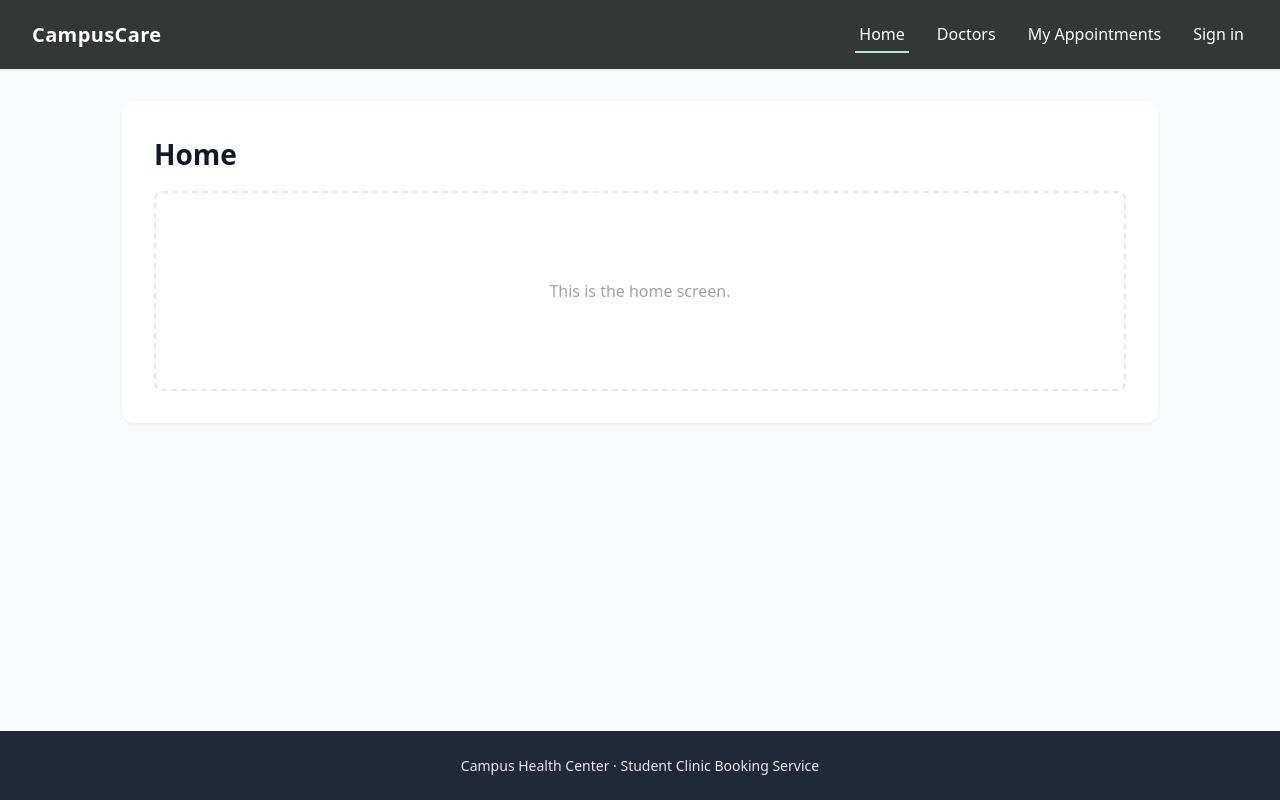
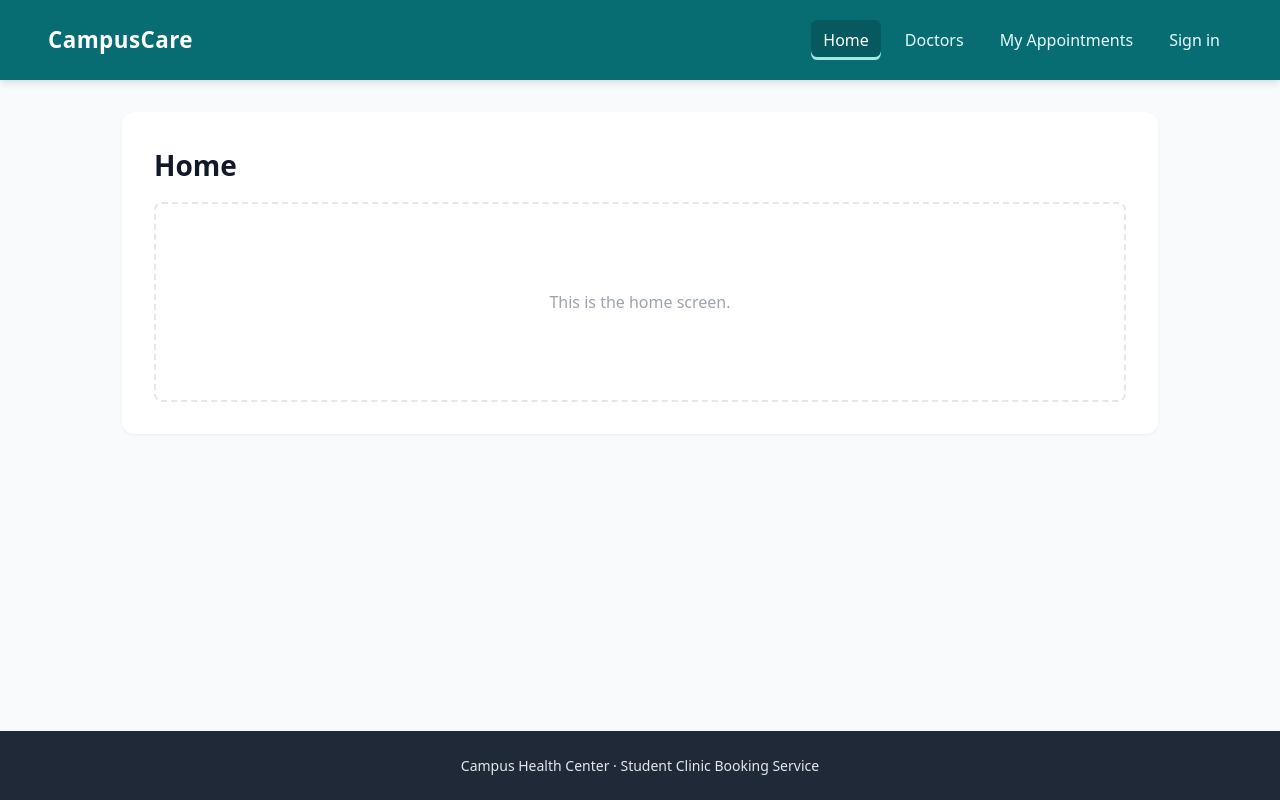
Before and after one commit to binyam-ta/CampusCare, a React (Vite) app: page / in a window 1280 px wide. Built offline with nearby package versions, Linux system fonts and the light colour scheme.

Commit message:
refactor: rework Navbar into separate components with responsive design and updated CSS styling

```diff
--- a/package.json
+++ b/package.json
@@ -10,6 +10,9 @@
     "server": "json-server --watch db.json --port 3001"
   },
   "dependencies": {
+    "@fortawesome/fontawesome-svg-core": "^7.3.1",
+    "@fortawesome/free-solid-svg-icons": "^7.3.1",
+    "@fortawesome/react-fontawesome": "^3.5.0",
     "@reduxjs/toolkit": "^2.2.1",
     "react": "^18.2.0",
     "react-dom": "^18.2.0",
--- a/src/Layout.jsx
+++ b/src/Layout.jsx
@@ -1,23 +1,12 @@
 import { Outlet, NavLink } from 'react-router-dom'
-import { useAuth } from './auth/AuthContext.jsx'
+import { Navbar } from './Navbar.jsx'
 
 export default function Layout() {
-  const { student, signOut } = useAuth()
 
   return (
     <div className="layout">
       <header className="layout-header">
-        <div className="brand">CampusCare</div>
-        <nav className="layout-nav">
-          <NavLink to="/" end>Home</NavLink>
-          <NavLink to="/doctors">Doctors</NavLink>
-          <NavLink to="/appointments">My Appointments</NavLink>
-          {student ? (
-            <NavLink to="/" onClick={(e) => { e.preventDefault(); signOut() }}>Sign out</NavLink>
-          ) : (
-            <NavLink to="/signin">Sign in</NavLink>
-          )}
-        </nav>
+        <Navbar />
       </header>
       <main className="layout-main">
         <Outlet />
--- /dev/null
+++ b/src/Navbar.css
@@ -0,0 +1,167 @@
+* {
+  box-sizing: border-box;
+}
+
+.navbar-container {
+  width: 100%;
+}
+
+.navbar {
+  width: 100%;
+  min-height: 5rem;
+  padding: 1rem 1.5rem;
+  display: flex;
+  align-items: center;
+  justify-content: space-between;
+  background-color: #086C73;
+  color: white;
+  position: relative;
+  z-index: 1000;
+  box-shadow: 0 2px 8px rgba(0, 0, 0, 0.15);
+}
+
+.brand {
+  font-size: 1.3rem;
+  font-weight: 700;
+  letter-spacing: 0.02em;
+  color: white;
+}
+
+.burger-menu {
+  width: 2.5rem;
+  height: 2.25rem;
+  padding: 0;
+  display: flex;
+  flex-direction: column;
+  justify-content: space-between;
+  background: transparent;
+  border: none;
+  cursor: pointer;
+}
+
+.burger-bar {
+  width: 100%;
+  height: 0.25rem;
+  background-color: white;
+  border-radius: 999px;
+  transition: transform 0.25s ease, opacity 0.2s ease;
+}
+
+.burger-menu.is-open .burger-bar:nth-child(1) {
+  transform: translateY(1rem) rotate(45deg);
+}
+
+.burger-menu.is-open .burger-bar:nth-child(2) {
+  opacity: 0;
+}
+
+.burger-menu.is-open .burger-bar:nth-child(3) {
+  transform: translateY(-1rem) rotate(-45deg);
+}
+
+.menu {
+  position: absolute;
+  top: 100%;
+  left: 0;
+  right: 0;
+  padding: 0.75rem 1.5rem 1.25rem;
+  display: flex;
+  flex-direction: column;
+  gap: 0.25rem;
+  background-color: #086C73;
+  opacity: 0;
+  visibility: hidden;
+  transform: translateY(-10px);
+  transition: opacity 0.2s ease, transform 0.2s ease, visibility 0.2s ease;
+  box-shadow: 0 6px 10px rgba(0, 0, 0, 0.15);
+}
+
+.menu.menu-open {
+  opacity: 1;
+  visibility: visible;
+  transform: translateY(0);
+}
+
+.menu a {
+  padding: 0.9rem 0.75rem;
+  color: #e6fffe;
+  font-size: 1rem;
+  font-weight: 500;
+  text-decoration: none;
+  border-radius: 0.5rem;
+  transition: background-color 0.2s ease, color 0.2s ease;
+}
+
+.menu a:hover {
+  color: #ffffff;
+  background-color: #075960;
+}
+
+.menu a.active {
+  color: #ffffff;
+  background-color: #075960;
+  box-shadow: inset 3px 0 0 #9ee8e5;
+}
+
+@media (min-width: 768px) {
+  .navbar {
+    padding: 1rem 2rem;
+  }
+
+  .burger-menu {
+    display: none;
+  }
+
+  .menu {
+    position: static;
+    width: auto;
+    padding: 0;
+    display: flex;
+    flex-direction: row;
+    align-items: center;
+    gap: 0.5rem;
+    background-color: transparent;
+    opacity: 1;
+    visibility: visible;
+    transform: none;
+    box-shadow: none;
+    transition: none;
+  }
+
+  .menu a {
+    padding: 0.5rem 0.75rem;
+    color: #e6fffe;
+    font-size: 0.95rem;
+    border-radius: 0.4rem;
+    box-shadow: none;
+  }
+
+  .menu a:hover {
+    color: #ffffff;
+    background-color: #075960;
+  }
+
+  .menu a.active {
+    color: #ffffff;
+    background-color: #075960;
+    box-shadow: inset 0 -3px 0 #9ee8e5;
+  }
+}
+
+@media (min-width: 1024px) {
+  .navbar {
+    padding: 1rem 3rem;
+  }
+
+  .brand {
+    font-size: 1.4rem;
+  }
+
+  .menu {
+    gap: 0.75rem;
+  }
+
+  .menu a {
+    font-size: 1rem;
+  }
+}
--- /dev/null
+++ b/src/Navbar.jsx
@@ -0,0 +1,60 @@
+import { useState } from 'react'
+import { useAuth } from './auth/AuthContext.jsx'
+import { NavLink } from 'react-router-dom'
+import './navbar.css'
+
+
+export function Navbar() {
+    const { student, signOut } = useAuth()
+
+    //controls whether the mobile navigation menu is open.
+    const [isMenuOpen, setIsMenuOpen] = useState(false)
+
+    //toggle the mobile menu open/closed.
+    const toggleMenu = () => {
+        setIsMenuOpen(!isMenuOpen)
+    }
+
+    //close the mobile menu when a navigation link is clicked.
+    const closeMenu = () => {
+        setIsMenuOpen(false)
+    }
+
+    return (
+        <div className="navbar-container">
+            <nav className="navbar">
+                <div className="brand">CampusCare</div>
+                <button
+                    className={`burger-menu ${isMenuOpen ? 'is-open' : ''}`} onClick={toggleMenu}
+                    aria-label={isMenuOpen ? 'Close navigation menu' : 'Open navigation menu'}
+                    aria-expanded={isMenuOpen}
+                >
+                    <span className="burger-bar"></span>
+                    <span className="burger-bar"></span>
+                    <span className="burger-bar"></span>
+                </button>
+
+                {/* Navigation links. On mobile this becomes a sliding menu.
+                On tablet/desktop it becomes a normal horizontal navigation.
+                */}
+                <div className={`menu ${isMenuOpen ? 'menu-open' : ''}`}>
+                    <NavLink to="/" end onClick={closeMenu}>Home</NavLink>
+                    <NavLink to="/doctors" onClick={closeMenu}> Doctors</NavLink>
+                    <NavLink to="/appointments" onClick={closeMenu}> My Appointments</NavLink>
+                    {student ? (
+                        <NavLink to="/"
+                            onClick={(e) => {
+                                e.preventDefault()
+                                signOut()
+                                closeMenu()
+                            }}
+                        >
+                            Sign out
+                        </NavLink>) : (
+                        <NavLink to="/signin" onClick={closeMenu}>Sign in </NavLink>
+                    )}
+                </div>
+            </nav>
+        </div>
+    )
+}
--- a/src/index.css
+++ b/src/index.css
@@ -11,6 +11,8 @@
   -moz-osx-font-smoothing: grayscale;
 }
 
+
+/* Make width and height calculations predictable. */
 * {
   box-sizing: border-box;
 }
@@ -30,53 +32,30 @@ button {
   cursor: pointer;
 }
 
+
+/*  PAGE LAYOUT */
+
 .layout {
   display: flex;
   flex-direction: column;
   min-height: 100vh;
 }
 
+
 .layout-header {
-  background: #353737;
-  color: white;
-  padding: 1rem 2rem;
-  display: flex;
-  align-items: center;
-  justify-content: space-between;
-  box-shadow: 0 1px 3px rgba(0, 0, 0, 0.1);
-}
-
-.layout-header .brand {
-  font-size: 1.25rem;
-  font-weight: 700;
-  letter-spacing: 0.02em;
-}
-
-.layout-nav {
-  display: flex;
-  gap: 1.5rem;
-  align-items: center;
-}
-
-.layout-nav a {
-  padding: 0.35rem 0.25rem;
-  border-bottom: 2px solid transparent;
-  transition: border-color 0.15s ease;
-}
-
-.layout-nav a.active,
-.layout-nav a:hover {
-  border-color: #a7f3d0;
+  width: 100%;
 }
 
 .layout-main {
   flex: 1;
-  padding: 2rem;
+  width: 100%;
   max-width: 1100px;
   margin: 0 auto;
-  width: 100%;
+  padding: 2rem;
 }
 
+
+/* FOOTER */
 .layout-footer {
   background: #1f2937;
   color: #e5e7eb;
@@ -84,6 +63,9 @@ button {
   text-align: center;
   font-size: 0.875rem;
 }
+
+
+/* GENERAL PAGE COMPONENTS */
 
 .screen {
   background: white;
```
Also changed, not shown: 1 other file (tests, documents, lock files or other folders).
